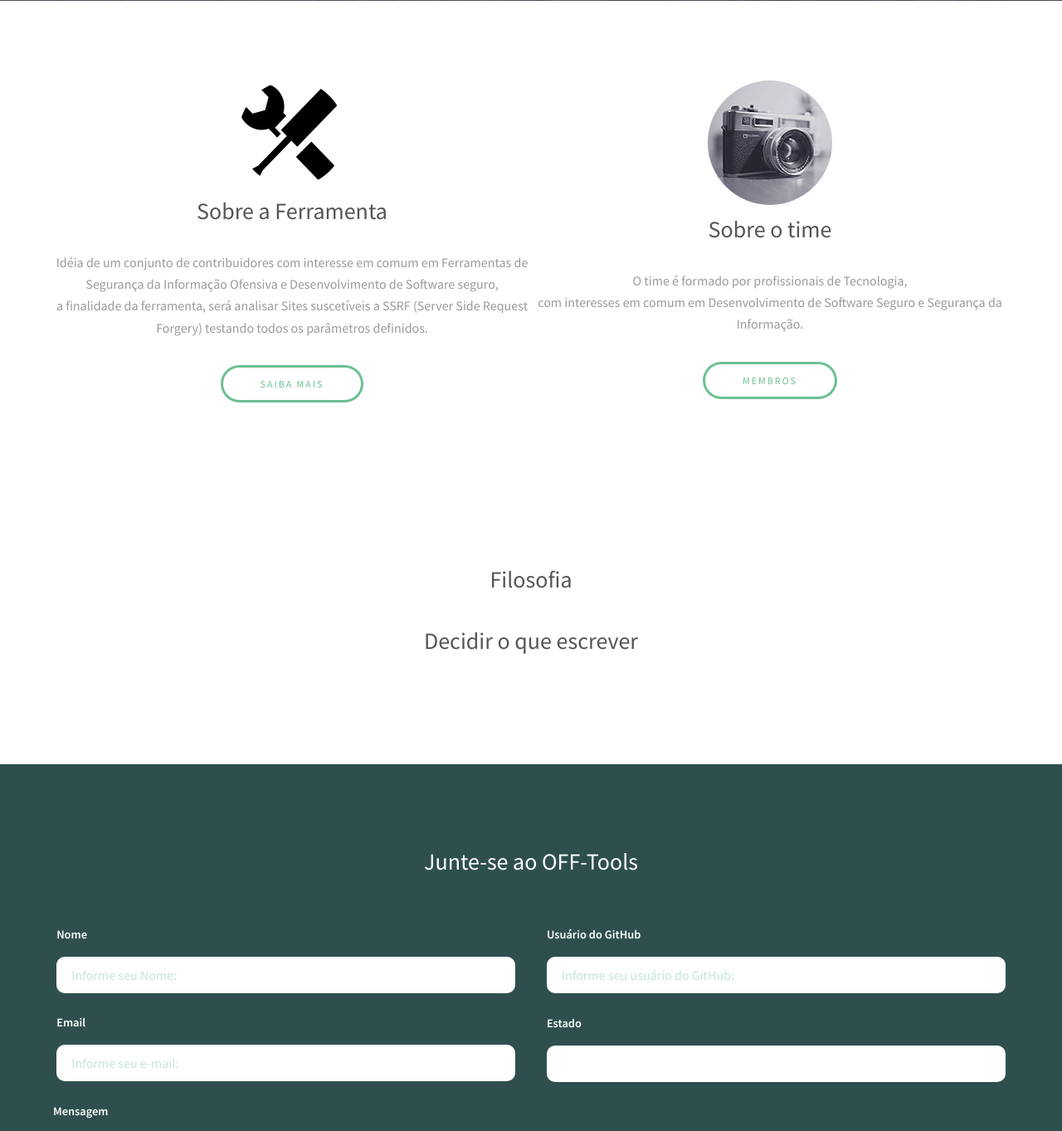
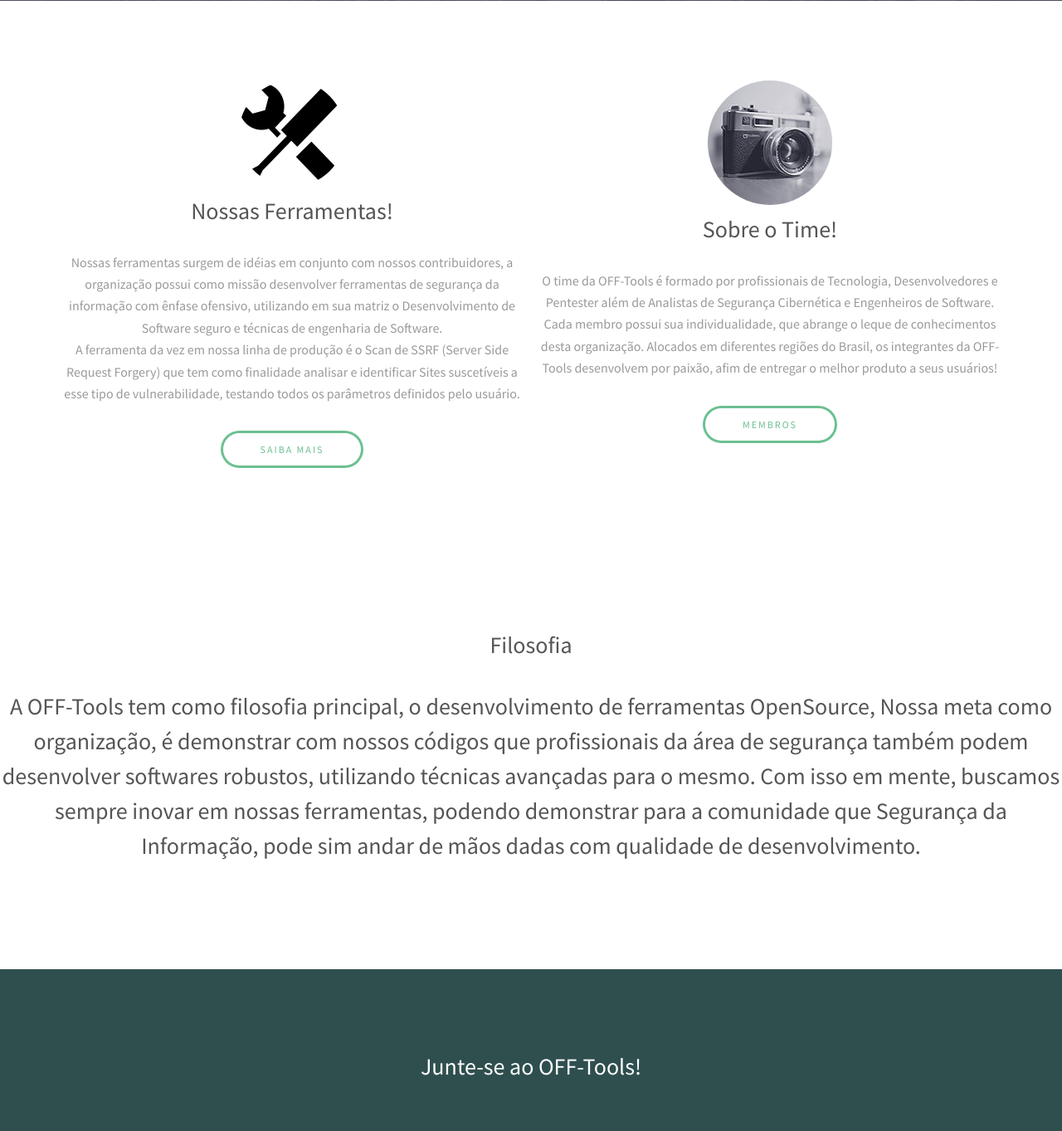
Before and after one commit to Off-Tools/site-scan, a Django app: page / in a window 1280 px wide. Shown: the part 619-1982 px from the top of the page at 83% size. Run offline with Django 3.2, Linux system fonts and the light colour scheme; lists and menus that the app fills with data are empty.

Commit message:
better_text

```diff
--- a/templates/index.html
+++ b/templates/index.html
@@ -90,11 +90,12 @@
 								<img src="{% static 'images/tools-icon.png' %}" alt="Pic 01" />
 							</div>
 							<header>
-								<h3>Sobre a Ferramenta</h3>
+								<h3>Nossas Ferramentas!</h3>
 							</header>
-							<p>Idéia de um conjunto de contribuidores com interesse em comum em Ferramentas de Segurança
-							da Informação Ofensiva e Desenvolvimento de Software seguro, <br />a finalidade da ferramenta, será analisar Sites
-							suscetíveis a SSRF (Server Side Request Forgery) testando todos os parâmetros definidos.
+							<p>Nossas ferramentas surgem de idéias em conjunto com nossos contribuidores, a organização  possui como missão desenvolver ferramentas de segurança
+							da informação com ênfase ofensivo, utilizando em sua matriz o Desenvolvimento de Software seguro e técnicas de engenharia de Software. <br />A ferramenta
+								da vez em nossa linha de produção é o Scan de SSRF (Server Side Request Forgery) que tem como finalidade analisar e identificar Sites
+							suscetíveis a esse tipo  de vulnerabilidade, testando todos os parâmetros definidos pelo usuário.
 							</p>
 							<footer>
 								<a href="#" class="button">Saiba Mais</a>
@@ -105,9 +106,12 @@
 								<img src="{% static 'images/pic02.jpg'%}" alt="Pic 02" />
 							</div>
 							<header>
-								<h3>Sobre o time</h3>
+								<h3>Sobre o Time!</h3>
 							</header>
-							<p>O time é formado por profissionais de Tecnologia,<br />com interesses em comum em Desenvolvimento de Software Seguro e Segurança da Informação.<br /></p>
+							<p>O time da OFF-Tools é formado por profissionais de Tecnologia, Desenvolvedores e Pentester além de Analistas de Segurança Cibernética e
+								Engenheiros de Software.<br />Cada membro possui sua individualidade, que abrange o leque de conhecimentos desta organização.
+								Alocados em diferentes regiões do Brasil, os integrantes da OFF-Tools desenvolvem por paixão, afim de entregar o melhor produto
+								a seus usuários!<br /></p>
 							<footer>
 								<a href="#" class="button">Membros</a>
 							</footer>
@@ -127,7 +131,12 @@
 								<h3>Filosofia</h3>
 							</header>
 							<p>
-							<h3>Decidir o que escrever</h3>
+							<h3>A OFF-Tools tem como filosofia principal, o desenvolvimento de ferramentas OpenSource,
+							Nossa meta como organização, é demonstrar com nossos códigos que profissionais da área de
+							segurança também podem desenvolver softwares robustos, utilizando técnicas avançadas
+							para o mesmo. Com isso em mente, buscamos sempre inovar em nossas ferramentas, podendo
+							demonstrar para a comunidade que Segurança da Informação, pode sim andar de mãos
+							dadas com qualidade de desenvolvimento.</h3>
 							</p>
 						</article>
 					</div>
@@ -139,7 +148,7 @@
 			<footer id="footer">
 				<div class="inner">
 
-					<h3>Junte-se ao OFF-Tools</h3>
+					<h3>Junte-se ao OFF-Tools!</h3>
 
 					<form action="{% url 'home' %}" method="post">
 						{% csrf_token %}
```
